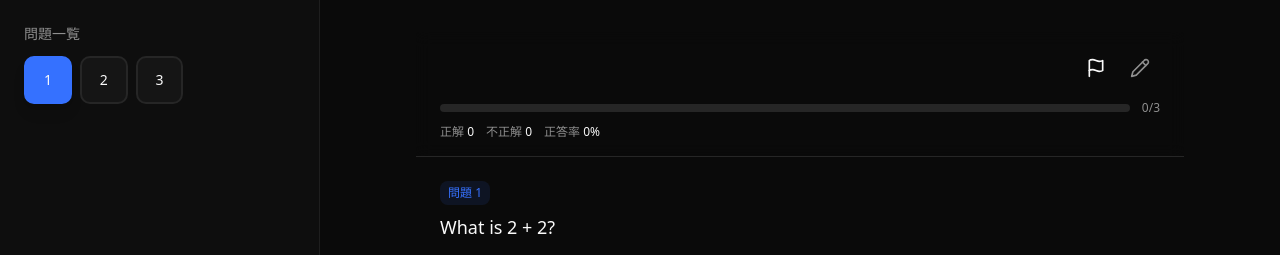
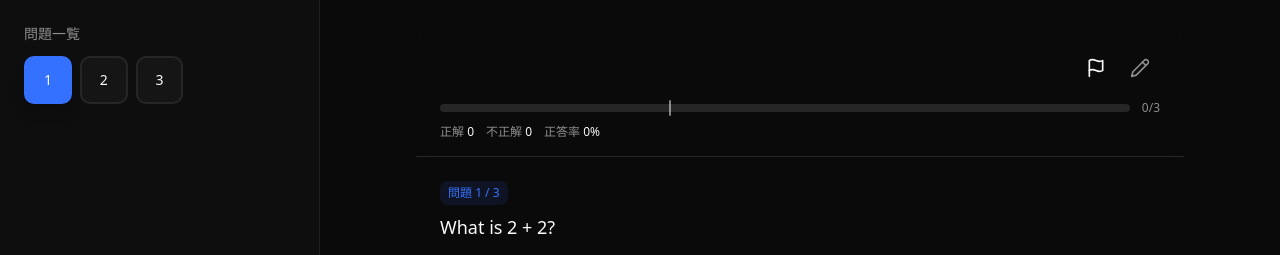
Before and after one commit to Canale0107/exam-sim, a Next.js app in the folder frontend/: page / in a window 1280 px wide. Both pictures are taken after a click on the button "サンプル問題を読み込む". Shown: the top 255 px of the page. Built offline with nearby package versions, Linux system fonts and the light colour scheme.

Commit message:
feat(frontend): add current position marker to progress bar in QuestionDisplay component; update question display to show current question number out of total

```diff
--- a/frontend/src/components/question-display.tsx
+++ b/frontend/src/components/question-display.tsx
@@ -58,6 +58,10 @@ export function QuestionDisplay({
   const isMultiple = question.is_multi_select ?? Boolean((question.answer_choice_ids?.length ?? 0) > 1);
   const progressPct =
     totalQuestions > 0 ? Math.max(0, Math.min(100, (answeredQuestions / totalQuestions) * 100)) : 0;
+  const positionPct =
+    totalQuestions > 0
+      ? Math.max(0, Math.min(100, (questionNumber / totalQuestions) * 100))
+      : 0;
 
   const handleChoiceClick = (choiceId: string) => {
     if (isAnswered) return;
@@ -139,8 +143,16 @@ export function QuestionDisplay({
 
         <div className="mt-3 space-y-2">
           <div className="flex items-center gap-3 text-xs text-muted-foreground">
-            <div className="h-2 flex-1 overflow-hidden rounded-full bg-muted">
-              <div className="h-full bg-primary" style={{ width: `${progressPct}%` }} />
+            <div className="relative h-2 flex-1">
+              <div className="h-2 w-full overflow-hidden rounded-full bg-muted">
+                <div className="h-full bg-primary" style={{ width: `${progressPct}%` }} />
+              </div>
+              {/* Current position marker */}
+              <div
+                className="pointer-events-none absolute top-1/2 h-4 w-0.5 -translate-x-1/2 -translate-y-1/2 rounded-full bg-foreground/50"
+                style={{ left: `${positionPct}%` }}
+                aria-hidden="true"
+              />
             </div>
             <span className="shrink-0 tabular-nums">
               {answeredQuestions}/{totalQuestions}
@@ -169,7 +181,7 @@ export function QuestionDisplay({
       <div>
         <div className="mb-2 flex flex-wrap items-center gap-2">
           <span className="rounded-md bg-primary/10 px-2 py-1 text-xs font-medium text-primary">
-            問題 {questionNumber}
+            問題 {questionNumber} / {totalQuestions}
           </span>
           {isMultiple && (
             <span className="rounded-md bg-warning/10 px-2 py-1 text-xs font-medium text-warning">
```
